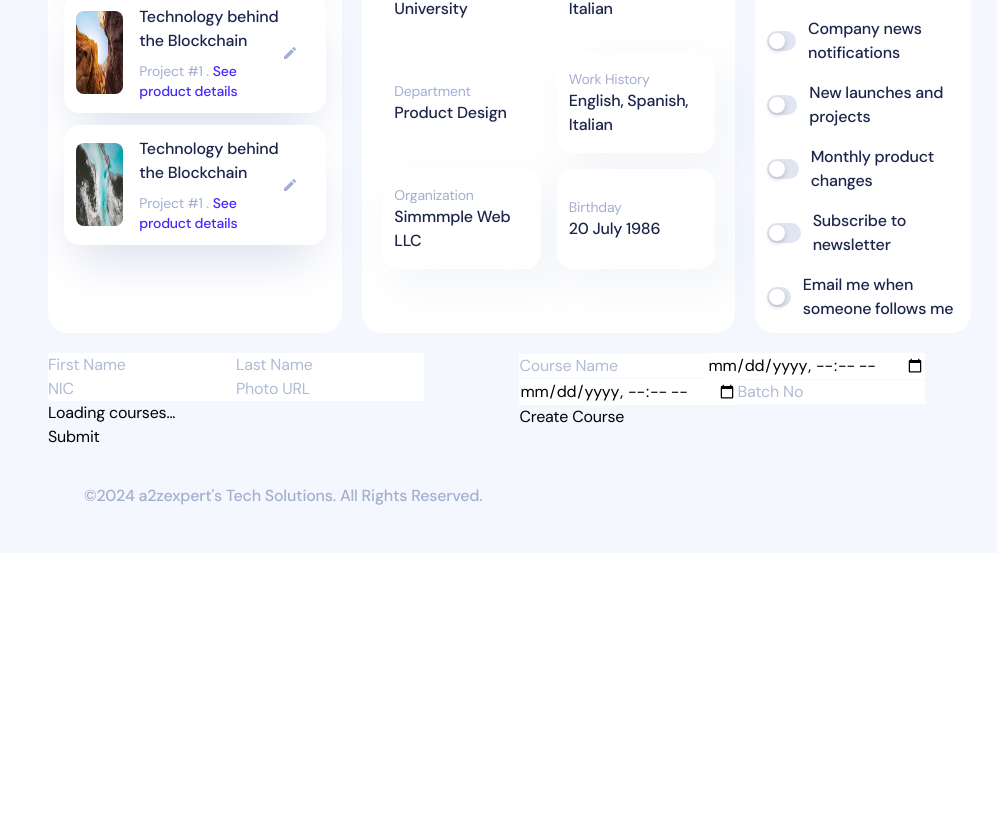
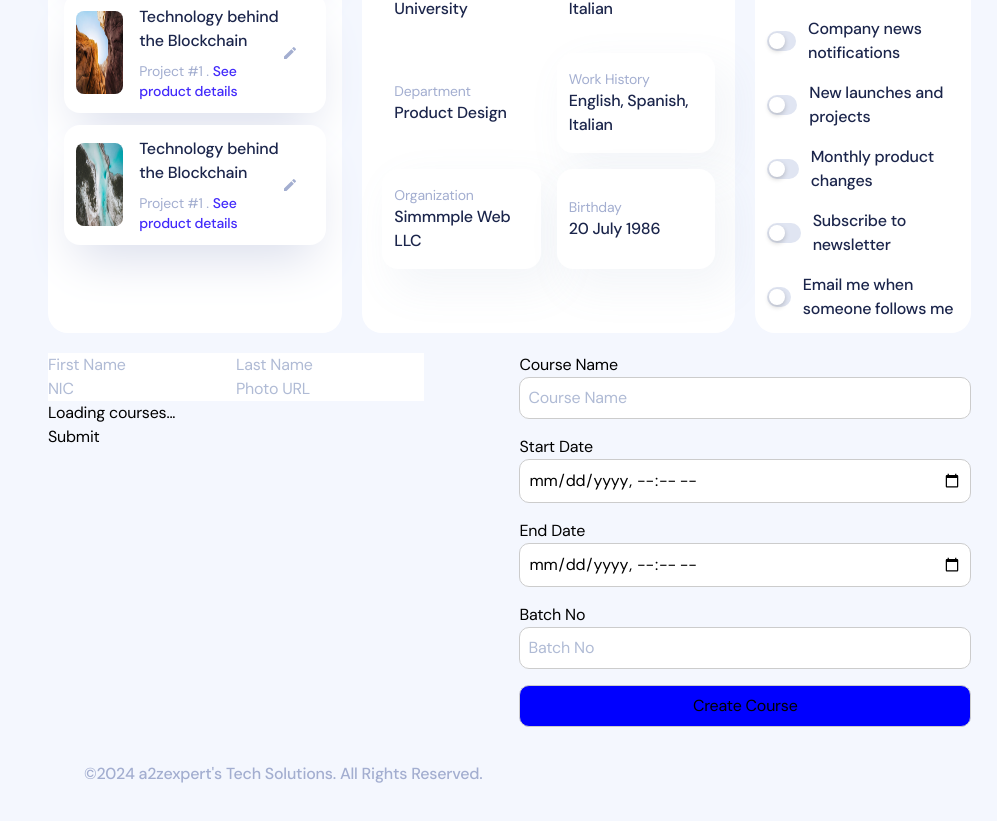
Before and after one commit to Aslam-dev/Certificate-Management-SYSTEM, a Next.js app: page /admin/profile in a window 1280 px wide. Shown: the part 827-1648 px from the top of the page, without its empty margins (283-1280 px from the left). Before the commit the page ends 1380 px from the top, so only its background shows below. Built offline with nearby package versions, Linux system fonts and the light colour scheme; what tailwindcss-rtl would draw is missing.

Commit message:
Student Form Changes

```diff
--- a/src/components/courseForm/index.tsx
+++ b/src/components/courseForm/index.tsx
@@ -1,3 +1,5 @@
+
+
 import React, { useState } from 'react';
 
 interface Props {
@@ -37,32 +39,62 @@ const CourseForm: React.FC<Props> = ({ onSubmit }) => {
   return (
     <div>
       {alertMessage && <div className="alert">{alertMessage}</div>}
-      <form onSubmit={handleSubmit}>
+      <form onSubmit={handleSubmit} style={{ display: 'flex', flexDirection: 'column', gap: '1rem' }}>
+
+        <div>
+        <label>
+          Course Name
           <input
             type="text"
             placeholder="Course Name"
             value={name}
             onChange={(e) => setName(e.target.value)}
+            style={{ width: '100%', padding: '0.5rem', borderRadius: '10px', border: '1px solid #ccc' }}
             />
+        </label>
+        </div>
+        <div>
+        <label>
+        Start Date
         <input
           type="datetime-local"
           placeholder="Start Date"
           value={startDate}
           onChange={(e) => setStartDate(e.target.value)}
+          style={{ width: '100%', padding: '0.5rem', borderRadius: '10px', border: '1px solid #ccc' }}
           />
+        </label>
+        </div>
+
+        <div>
+        <label> End Date
         <input
           type="datetime-local"
           placeholder="End Date"
           value={endDate}
           onChange={(e) => setEndDate(e.target.value)}
+          style={{ width: '100%', padding: '0.5rem', borderRadius: '10px', border: '1px solid #ccc' }}
           />
+        </label>
+        </div>
+
+        <div>
+        <label>Batch No
         <input
           type="text"
           placeholder="Batch No"
           value={batchNo}
           onChange={(e) => setBatchNo(e.target.value)}
+          style={{ width: '100%', padding: '0.5rem', borderRadius: '10px', border: '1px solid #ccc' }}
           />
-        <button type="submit">Create Course</button>
+        </label>
+        </div>
+
+        <div>
+        <button type="submit"
+        style={{ width: '100%', padding: '0.5rem', borderRadius: '10px', border: '1px solid #ccc', backgroundColor:'Blue' }}
+        >Create Course</button>
+        </div>
       </form>
     </div>
   );
```
Lines whose indentation alone changed are shown as unchanged.
